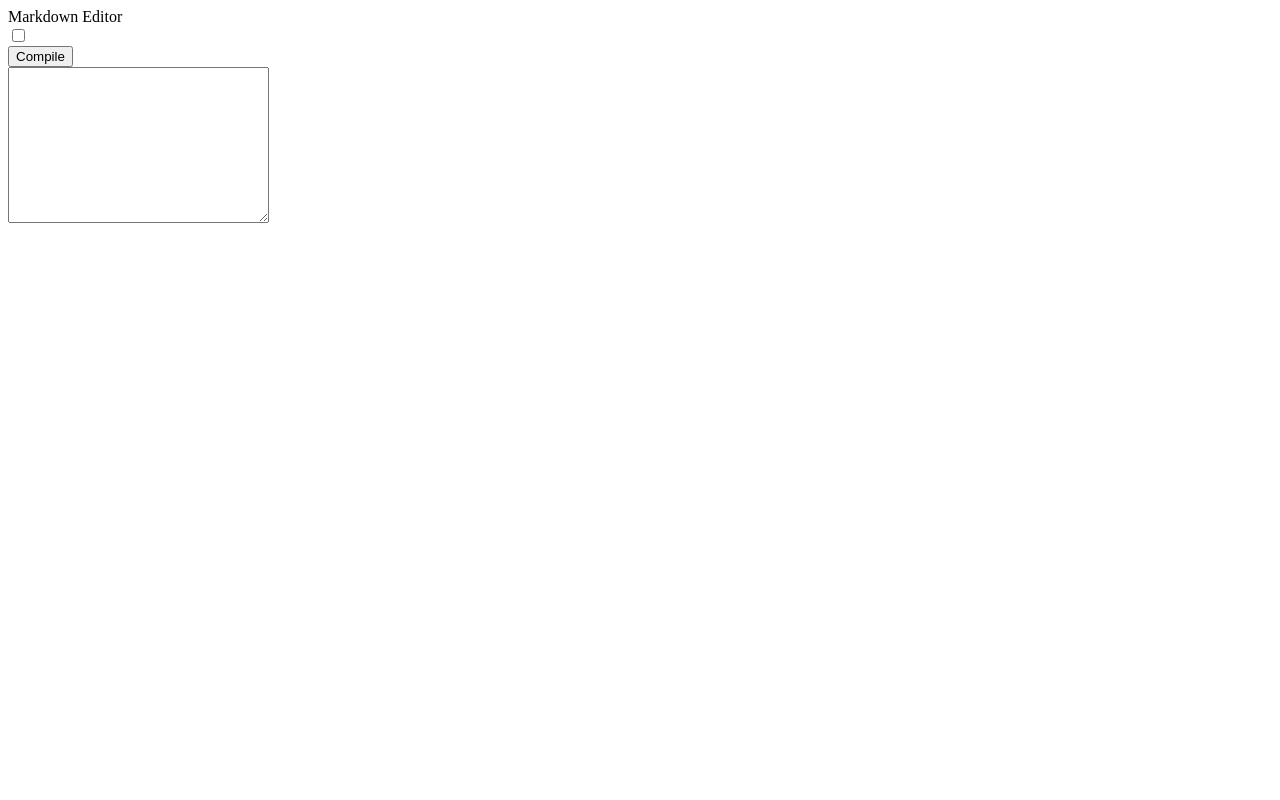
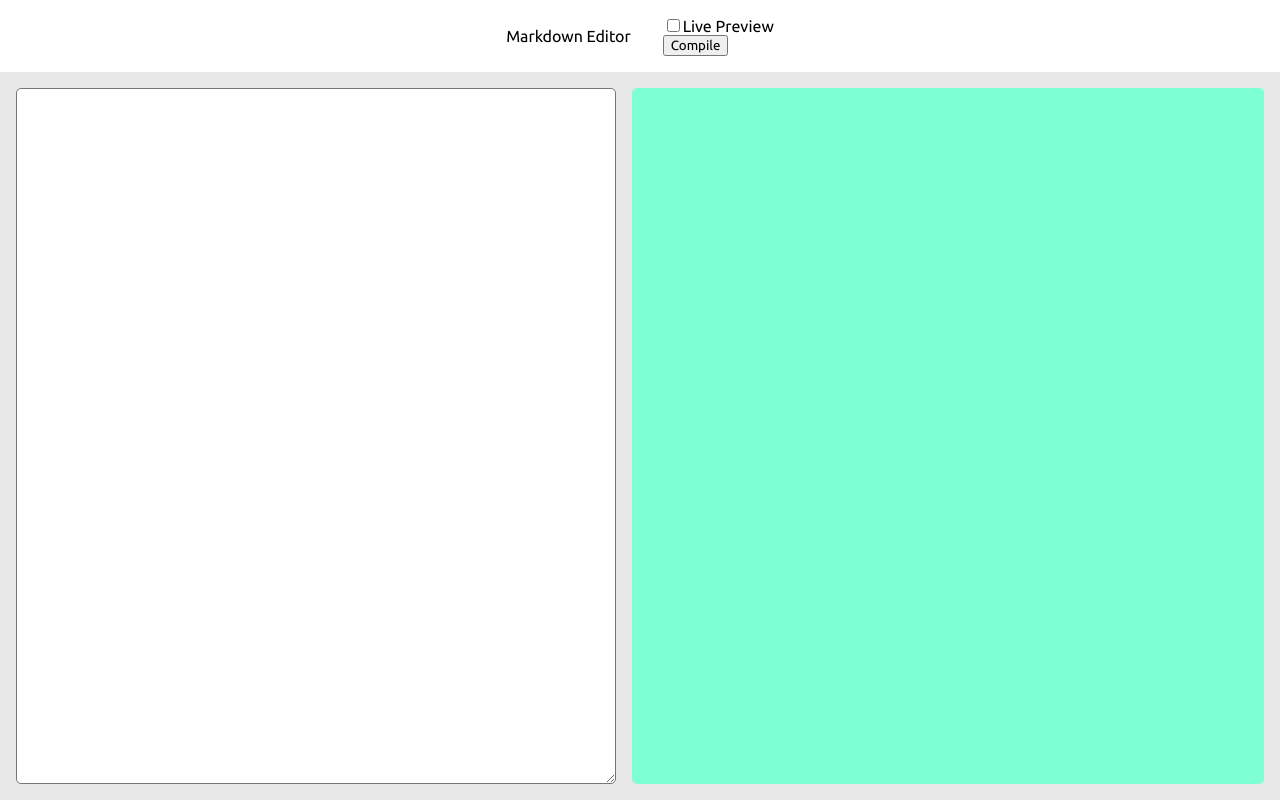
Before and after one commit to tib-source/markdown-previewer, a React (Create React App) app: page / in a window 1280 px wide. Built offline with nearby package versions, Linux system fonts and the light colour scheme.

Commit message:
styled the text editors

```diff
--- a/src/Components/App.js
+++ b/src/Components/App.js
@@ -1,27 +1,15 @@
 import "../Style/App.css";
 import Header from "./Header";
 import CodeEditor from "./CodeEditor";
-import marked from "marked";
 import { useState } from "react";
 function App() {
-  const [editor, setEditor] = useState("");
-  const [markdown, setMarkdown] = useState("");
-  const preview = document.querySelector("#preview");
+  const [checked, setChecked] = useState(true);
 
-  const handleCompile = () => {
-    const rendered = marked(editor);
-    preview.innerHTML = rendered;
-    setMarkdown(rendered);
-  };
-
-  const handleType = (e) => {
-    setEditor(e.target.value);
-  };
   return (
-    <div>
-      <Header handleCompile={handleCompile} />
-      <CodeEditor handleType={handleType} />
-    </div>
+    <>
+      <Header checked={setChecked} />
+      <CodeEditor />
+    </>
   );
 }
 
--- a/src/Components/CodeEditor.js
+++ b/src/Components/CodeEditor.js
@@ -1,19 +1,28 @@
-import React from "react";
+import React, { useState } from "react";
+import marked from "marked";
 
-function CodeEditor({ handleType }) {
+function CodeEditor(props) {
+  const [markdown, setMarkdown] = useState("");
+  const preview = document.querySelector("#preview");
+
+  const handleCompile = (code) => {
+    const rendered = marked(code);
+    console.log(preview);
+    setMarkdown(rendered);
+  };
+
+  const handleType = (e) => {
+    const code = e.target.value;
+    handleCompile(code);
+  };
+
   return (
-    <div>
+    <div className="container">
       <div className="editor">
-        <textarea
-          onChange={handleType}
-          name="editor"
-          id="editor"
-          cols="30"
-          rows="10"
-        ></textarea>
+        <textarea onInput={handleType} name="editor" id="editor"></textarea>
       </div>
       <div className="rendered">
-        <div id="preview"></div>
+        <div id="preview" dangerouslySetInnerHTML={{ __html: markdown }}></div>
       </div>
     </div>
   );
--- a/src/Components/Header.js
+++ b/src/Components/Header.js
@@ -1,19 +1,22 @@
 import React from "react";
 
-function Header({ handleCompile }) {
+function Header({ checked }) {
+  const handleCheck = (e) => {
+    const value = e.target.checked;
+    e.target.checked = !value;
+    checked(!value);
+  };
   return (
-    <div>
+    <header className="header">
       <div className="logo">Markdown Editor</div>
       <div className="button">
         <div className="check">
-          <label htmlFor="live"></label>
-          <input type="checkbox" id="live"></input>
+          <input onClick={handleCheck} type="checkbox" id="live"></input>
+          <label htmlFor="live">Live Preview</label>
         </div>
-        <button id="compile" onClick={handleCompile}>
-          Compile
-        </button>
+        <button id="compile">Compile</button>
       </div>
-    </div>
+    </header>
   );
 }
 
--- a/src/Style/App.css
+++ b/src/Style/App.css
@@ -1 +1,88 @@
-/* No CSS *//*# sourceMappingURL=App.css.map */
+@import url("https://fonts.googleapis.com/css2?family=Poppins:wght@300&family=Ubuntu:wght@400;500;700&display=swap");
+* {
+  -webkit-box-sizing: border-box;
+          box-sizing: border-box;
+  font-family: 'Ubuntu', sans-serif;
+}
+
+body {
+  margin: 0;
+  padding: 0;
+  overflow: auto;
+  font-size: 1em;
+  width: 100%;
+  height: 100vh;
+}
+
+#root {
+  width: 100%;
+  height: 100%;
+  display: -webkit-box;
+  display: -ms-flexbox;
+  display: flex;
+  -webkit-box-orient: vertical;
+  -webkit-box-direction: normal;
+      -ms-flex-flow: column;
+          flex-flow: column;
+}
+
+.header {
+  -webkit-box-flex: 0;
+      -ms-flex: 0 1 auto;
+          flex: 0 1 auto;
+  width: 100%;
+  display: -webkit-box;
+  display: -ms-flexbox;
+  display: flex;
+  -webkit-box-pack: center;
+      -ms-flex-pack: center;
+          justify-content: center;
+  -webkit-box-align: center;
+      -ms-flex-align: center;
+          align-items: center;
+  padding: 1em;
+  gap: 2em;
+}
+
+.container {
+  width: 100vw;
+  -webkit-box-flex: 1;
+      -ms-flex: 1 1 auto;
+          flex: 1 1 auto;
+  display: -webkit-box;
+  display: -ms-flexbox;
+  display: flex;
+  background-color: rgba(175, 177, 179, 0.3);
+  padding: 1em;
+  gap: 1em;
+}
+
+.container .editor {
+  -webkit-box-flex: 1;
+      -ms-flex: 1;
+          flex: 1;
+  width: 100%;
+  height: 100%;
+}
+
+.container .editor textarea {
+  padding: 1em;
+  width: 100%;
+  height: 100%;
+  font-size: 15px;
+  border-radius: 5px;
+  overflow: auto;
+}
+
+.container .rendered {
+  -webkit-box-flex: 1;
+      -ms-flex: 1;
+          flex: 1;
+  padding: 0 1em;
+  width: 100%;
+  height: 100%;
+  background-color: aquamarine;
+  border-radius: 5px;
+  overflow: auto;
+}
+/*# sourceMappingURL=App.css.map */
--- a/src/Style/App.scss
+++ b/src/Style/App.scss
@@ -0,0 +1,45 @@
+@import 'globals';
+
+
+.header{
+  flex: 0 1 auto;
+  width: 100%;
+  display: flex;
+  justify-content: center;
+  align-items: center;
+  padding: 1em;
+  gap: 2em;
+}
+.container{
+  width: 100vw;
+  flex: 1 1 auto;
+  display: flex;
+  background-color: rgba(#afb1b3, 0.3);
+  padding: 1em;
+  gap: 1em;
+
+  .editor{
+    flex: 1;
+    width: 100%;
+    height: 100%;
+    textarea{
+      padding: 1em;
+      width: 100%;
+      height: 100%;
+      font-size: 15px;
+      border-radius: 5px;
+      overflow: auto;
+    }
+
+
+  }
+  .rendered{
+    flex:1;
+    padding: 0 1em;
+    width: 100%;
+    height: 100%;
+    background-color: aquamarine;
+    border-radius: 5px;
+    overflow: auto;
+  }
+}
--- /dev/null
+++ b/src/Style/_globals.scss
@@ -0,0 +1,22 @@
+@import url('https://fonts.googleapis.com/css2?family=Poppins:wght@300&family=Ubuntu:wght@400;500;700&display=swap');
+*{
+  box-sizing: border-box;
+  font-family: 'Ubuntu', sans-serif;
+
+}
+
+body{
+  margin: 0;
+  padding: 0;
+  overflow: auto;
+  font-size: 1em;
+  width: 100%;
+  height: 100vh;
+}
+
+#root{
+  width: 100%;
+  height: 100%;
+  display: flex;
+  flex-flow: column;
+}
```
Also changed, not shown: 1 other file (tests, documents, lock files or other folders).
